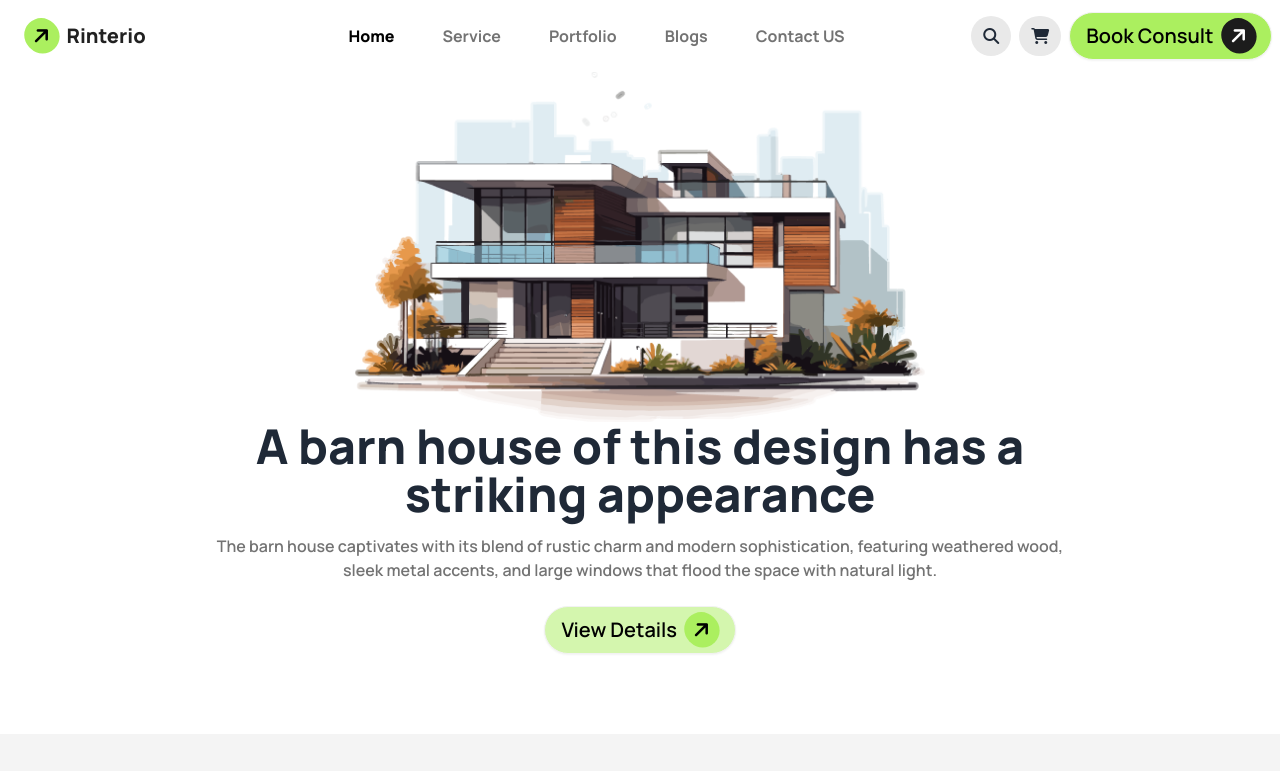
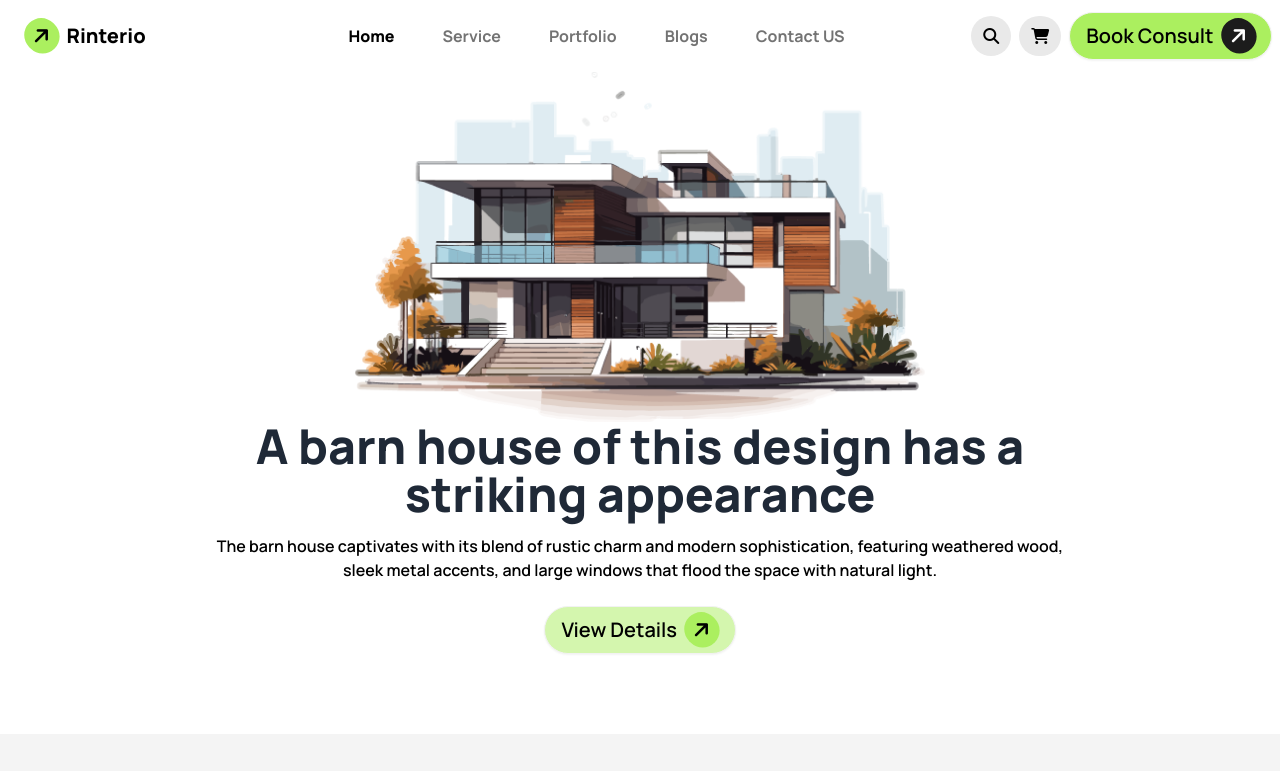
Before and after one commit to Rasshawon/Assignment-3, a plain HTML site: page index.html in a window 1280 px wide. Shown: the top 771 px of the page. Drawn offline with nearby package versions, Linux system fonts and the light colour scheme.

Commit message:
index.html

```diff
--- a/index.html
+++ b/index.html
@@ -48,7 +48,7 @@
       <nav>
         <div class="navbar bg-white">
           <div class="flex-1">
-            <a class="btn btn-ghost text-[#212121] text-xl font-extrabold"
+            <a class="btn btn-ghost text-black text-xl font-extrabold"
               ><i
                 class="fa-solid -rotate-45 text-black text-bold bg-green-Bg rounded-full p-2 fa-arrow-right"
               ></i
@@ -68,10 +68,10 @@
           </div>
           <div class="hidden md:flex gap-2">
             <i
-              class="fa-solid bg-[#E9E9E9] text-[#737373 ] p-3 rounded-full fa-magnifying-glass"
+              class="fa-solid bg-[#E9E9E9] text-black p-3 rounded-full fa-magnifying-glass"
             ></i>
             <i
-              class="bg-[#E9E9E9] text-[#737373 ] p-3 rounded-full fa-solid fa-cart-shopping"
+              class="bg-[#E9E9E9] text-black p-3 rounded-full fa-solid fa-cart-shopping"
             ></i>
             <a
               class="btn rounded-full text-black text-bold text-xl bg-green-Bg md:visible"
@@ -126,7 +126,7 @@
         </h1>
       </div>
       <p
-        class="md:text-base text-xs md:w-4/6 w-4/5 mx-auto text-[#737373] font-semibold mb-6"
+        class="md:text-base text-xs md:w-4/6 w-4/5 mx-auto text-black font-semibold mb-6"
       >
         The barn house captivates with its blend of rustic charm and modern
         sophistication, featuring weathered wood, sleek metal accents, and large
```
